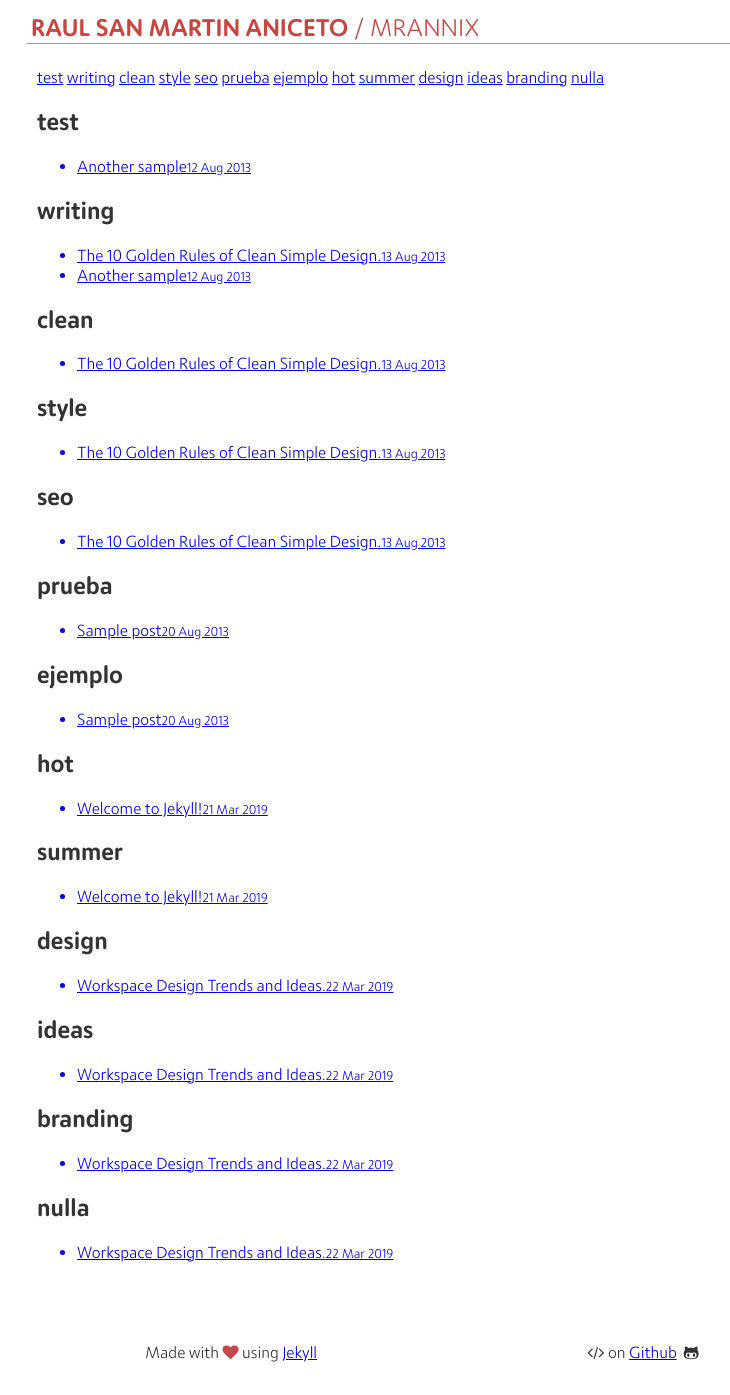
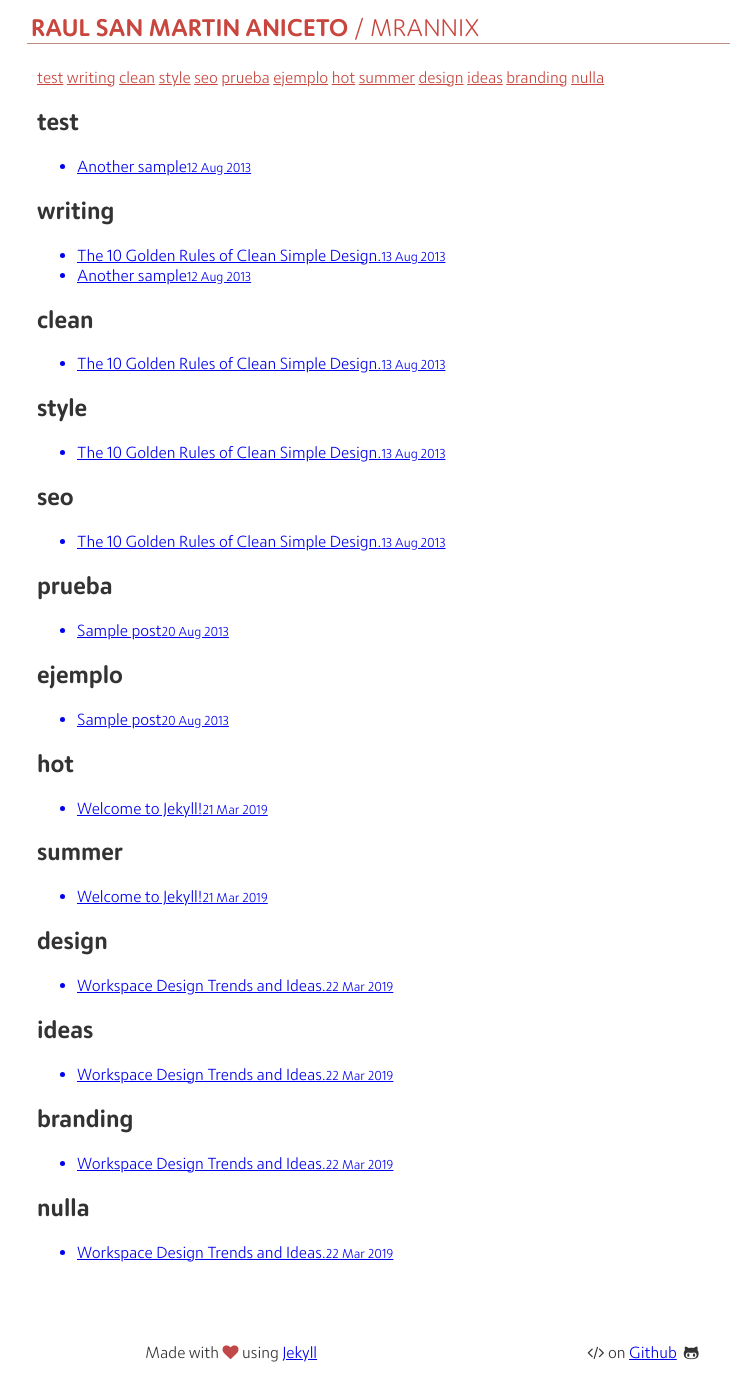
Before and after one commit to MrAnnix/MrAnnix.github.io, a Jekyll site: the page built from archive.html, in a window 1280 px wide. Shown: the whole page, without its empty margins (203-933 px from the left). Built offline with Jekyll 4.4.1, drawn with Linux system fonts in a browser that asks for light colours.

Commit message:
Update _common.scss

```diff
--- a/_sass/_common.scss
+++ b/_sass/_common.scss
@@ -431,11 +431,15 @@ code,pre,tt {
     }
 }
 
-.post .tags-cloud {
+.blog-tags {
+    text-decoration: none
+}
+
+.blog-tags .tags-cloud {
 
 }
 
-.post .tags-cloud a {
+.blog-tags .tags-cloud a {
     color: #c8463e;
 
 }
```
